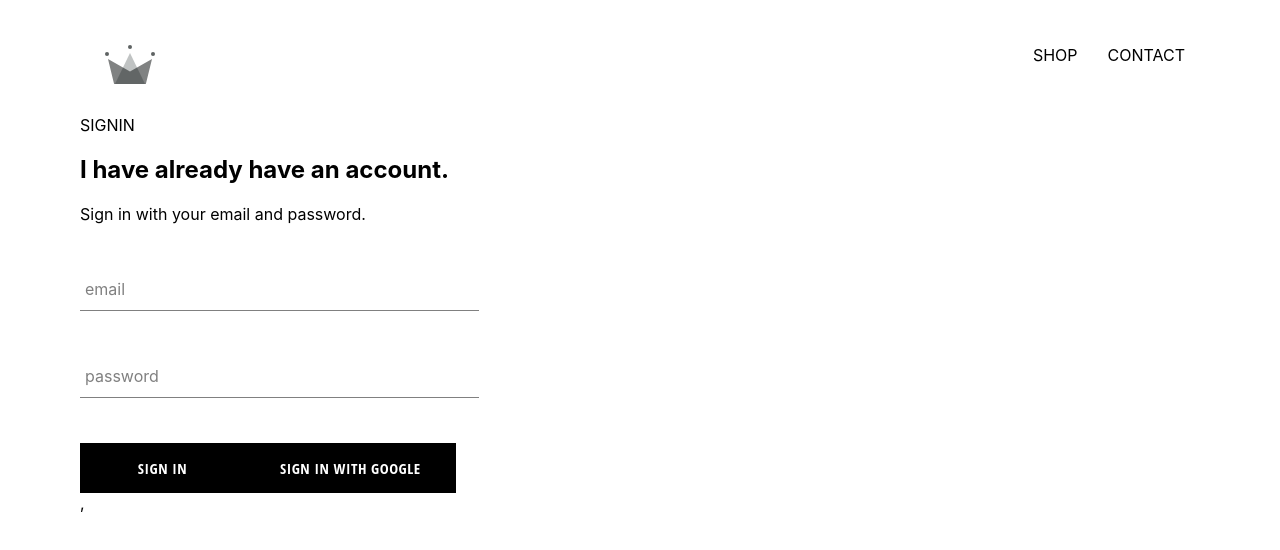
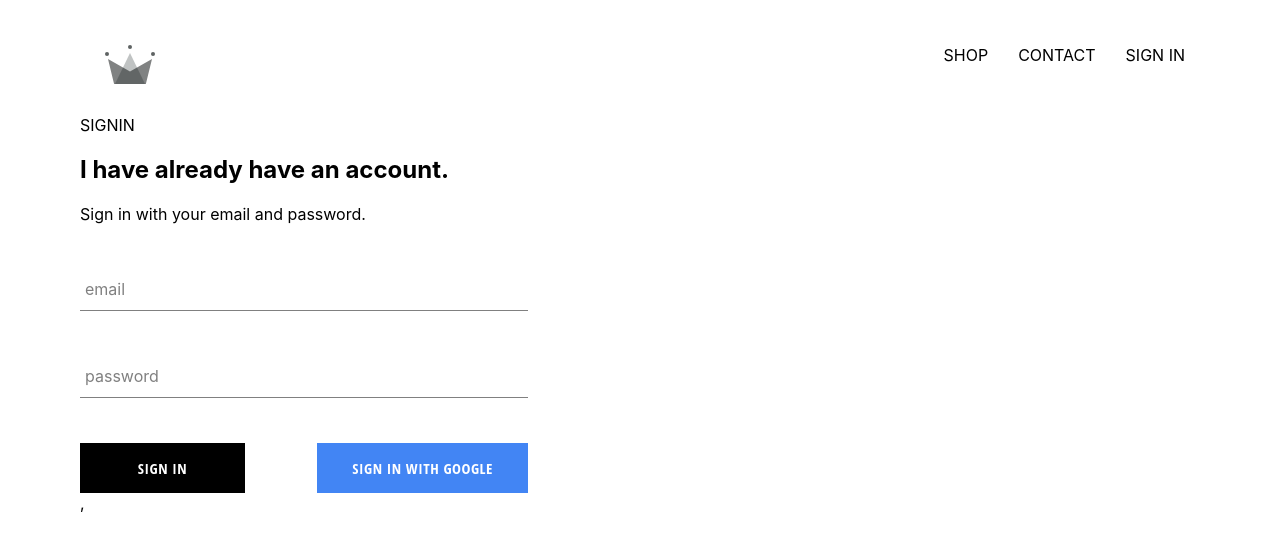
Before and after one commit to charleszhou1992/itemswebpp, a React (Create React App) app: page /signin in a window 1280 px wide. Shown: the top 550 px of the page. Built offline with nearby package versions, Linux system fonts and the light colour scheme; no server answers.

Commit message:
google signin finish and styling

```diff
--- a/src/App.css
+++ b/src/App.css
@@ -6,3 +6,7 @@
     text-decoration: none;
     color: black;
 }
+/* no wired margin after a box */
+*{
+    box-sizing: border-box;
+}
--- a/src/App.js
+++ b/src/App.js
@@ -22,7 +22,7 @@
 
 
   unsubscribefromAuth = null;
-  ////////////////////////////////user authentication persistance
+// persistant data
   componentDidMount(){
     auth.onAuthStateChanged( user => {
       this.setState({ currentUser: user });
@@ -36,7 +36,7 @@
   render() {
     return (
       <div>
-        <HeaderComponent />
+        <HeaderComponent currentUser = {this.state.currentUser}/>
         <Switch>
           <Route exact path="/" component={HomePage} />
           <Route exact path="/shop" component={ShopPage} />
--- a/src/components/header/header.jsx
+++ b/src/components/header/header.jsx
@@ -3,8 +3,9 @@
 import {ReactComponent as Logo} from "../../assets/crown.svg"
 
 import {Link} from "react-router-dom"
+import {auth} from "../../firebase/fire-config"
 
-const HeaderComponent = () => (
+const HeaderComponent = ({currentUser}) => (
     <div className="header">
         <Link className="logo-container" to="/">
             <Logo className="logo" />
@@ -16,6 +17,18 @@
             <Link className="option" to="/contact">
                 CONTACT
             </Link>
+            {
+                currentUser ? (
+                    <div className="option" onClick={() => auth.signOut()}>
+                        SIGN OUT
+                    </div>
+
+                ) : (
+                    <Link className="option" to="/signin">
+                        SIGN IN
+                    </Link>
+                )
+            }
         </div>
     </div>
 )
--- a/src/components/signin-signup/sign-button.jsx
+++ b/src/components/signin-signup/sign-button.jsx
@@ -1,8 +1,8 @@
 import React from 'react';
 import "./sign-button.scss"
 
-const SignButton = ({children, ...otherProps}) => (
-    <button className="custom-button" {...otherProps}>
+const SignButton = ({children, isgooglesignin, ...otherProps}) => (
+    <button className={`${isgooglesignin ? "google-sign-in" : ""} custom-button`} {...otherProps}>
         {children}
     </button>
 )
--- a/src/components/signin-signup/sign-button.scss
+++ b/src/components/signin-signup/sign-button.scss
@@ -19,4 +19,14 @@
       color: black;
       border: 1px solid black;
     }
+
+    &.google-sign-in{
+        background-color: #4285f4;
+        color: white;
+
+        &:hover {
+            background-color: #0c4299;
+            border: none;
+        }
+    }
   }
--- a/src/components/signin-signup/signin.jsx
+++ b/src/components/signin-signup/signin.jsx
@@ -2,7 +2,7 @@
 import "./signin.scss";
 import FormInput from "../form.input/form-input";
 import SignButton from "./sign-button";
-import {signInWithGoogle} from "../../firebase/fire-config"
+import { signInWithGoogle } from "../../firebase/fire-config";
 
 class SignIn extends React.Component {
   constructor(props) {
@@ -48,13 +48,13 @@
             value={this.state.password}
             require
           />
-
-          <SignButton type="submit">
-            Sign In
-          </SignButton>
-          <SignButton onClick={signInWithGoogle}>
-            Sign In With Google
-          </SignButton>
+          <div className="buttons">
+            <SignButton type="submit">Sign In</SignButton>
+            {/* using one more className to differenciate the button */}
+            <SignButton onClick={signInWithGoogle} isgooglesignin>
+              Sign In With Google
+            </SignButton>
+          </div>
         </form>
       </div>
     );
--- a/src/components/signin-signup/signin.scss
+++ b/src/components/signin-signup/signin.scss
@@ -1,3 +1,10 @@
-.sign-in{
-    width: 30vw;
+.sign-in {
+  width: 35vw;
+  display: flex;
+  flex-direction: column;
+
+  .buttons {
+    display: flex;
+    justify-content: space-between;
+  }
 }
```
